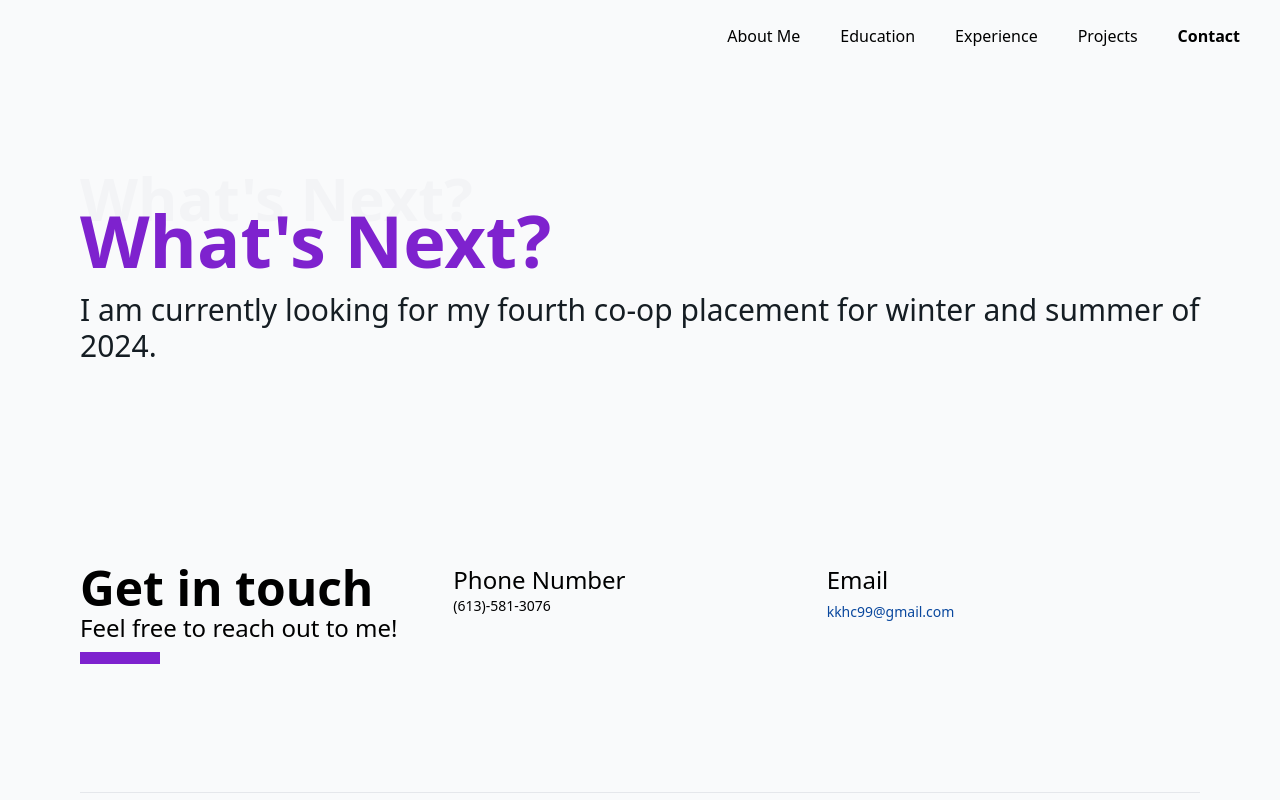
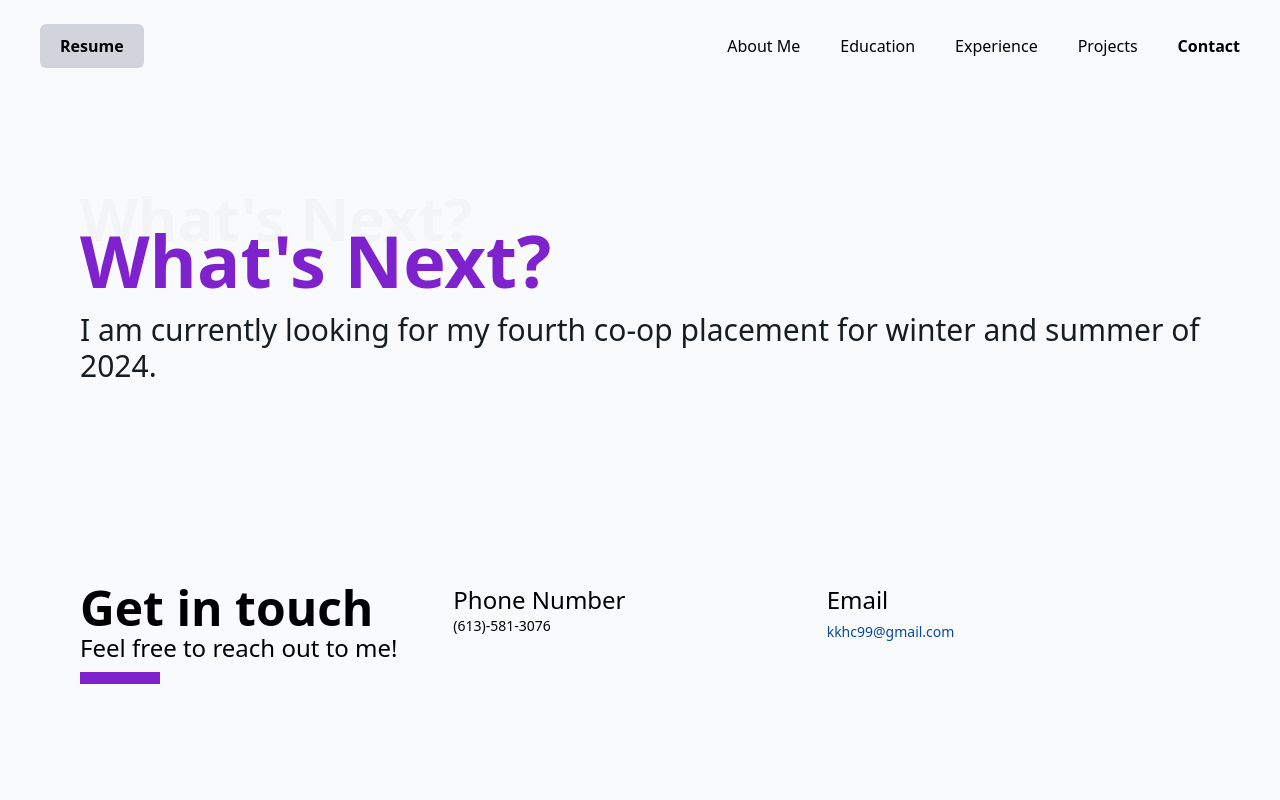
Before and after one commit to MoleXprof/MoleXprof.github.io, a Next.js app: page /contact in a window 1280 px wide. Shown: the top 800 px of the page. Built offline with nearby package versions, Linux system fonts and the light colour scheme.

Commit message:
added download resume button

```diff
--- a/components/header.tsx
+++ b/components/header.tsx
@@ -2,6 +2,7 @@ import { useState } from "react";
 import { classnames } from "../utils";
 import { headerOptions } from "./constants/constants";
 import Image from "next/image";
+import { saveAs } from "file-saver";
 
 type HeaderProps = {
   currentTab: string;
@@ -10,8 +11,20 @@ type HeaderProps = {
 const Header = ({ currentTab }: HeaderProps) => {
   const [toggle, setToggle] = useState(false);
 
+  const saveResume = () => {
+    saveAs(
+      "https://molexprof.github.io/resume.pdf",
+      "kyle_resume.pdf"
+    )
+  }
+
   return (
     <nav className="w-full flex py-6 justify-between items-center navbar">
+      <div className="ml-5 md:ml-10 bg-gray-300 py-2.5 font-bold px-5 rounded-md hover:bg-gray-200">
+        <button className="download-btn" onClick={saveResume}>
+          Resume
+        </button>
+      </div>
       <ul className="list-none md:flex hidden justify-end items-center flex-1">
         {headerOptions.map(
           (nav, index) =>
--- a/package.json
+++ b/package.json
@@ -13,7 +13,9 @@
   "dependencies": {
     "@headlessui/react": "^1.7.7",
     "@heroicons/react": "^2.0.13",
+    "@types/file-saver": "^2.0.5",
     "classnames": "^2.3.2",
+    "file-saver": "^2.0.5",
     "next": "13.1.0",
     "react": "18.2.0",
     "react-circular-progressbar": "^2.1.0",
```
Also changed, not shown: 2 other files (tests, documents, lock files or other folders).
